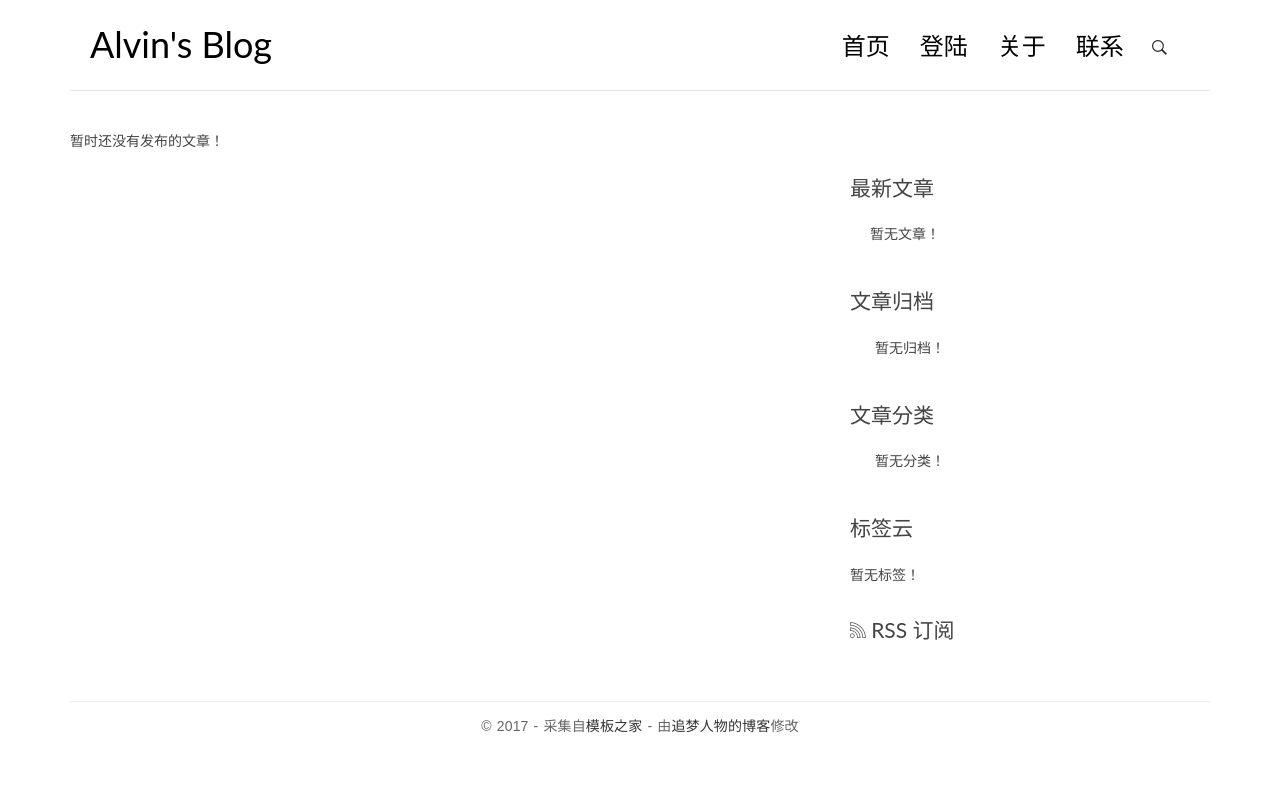
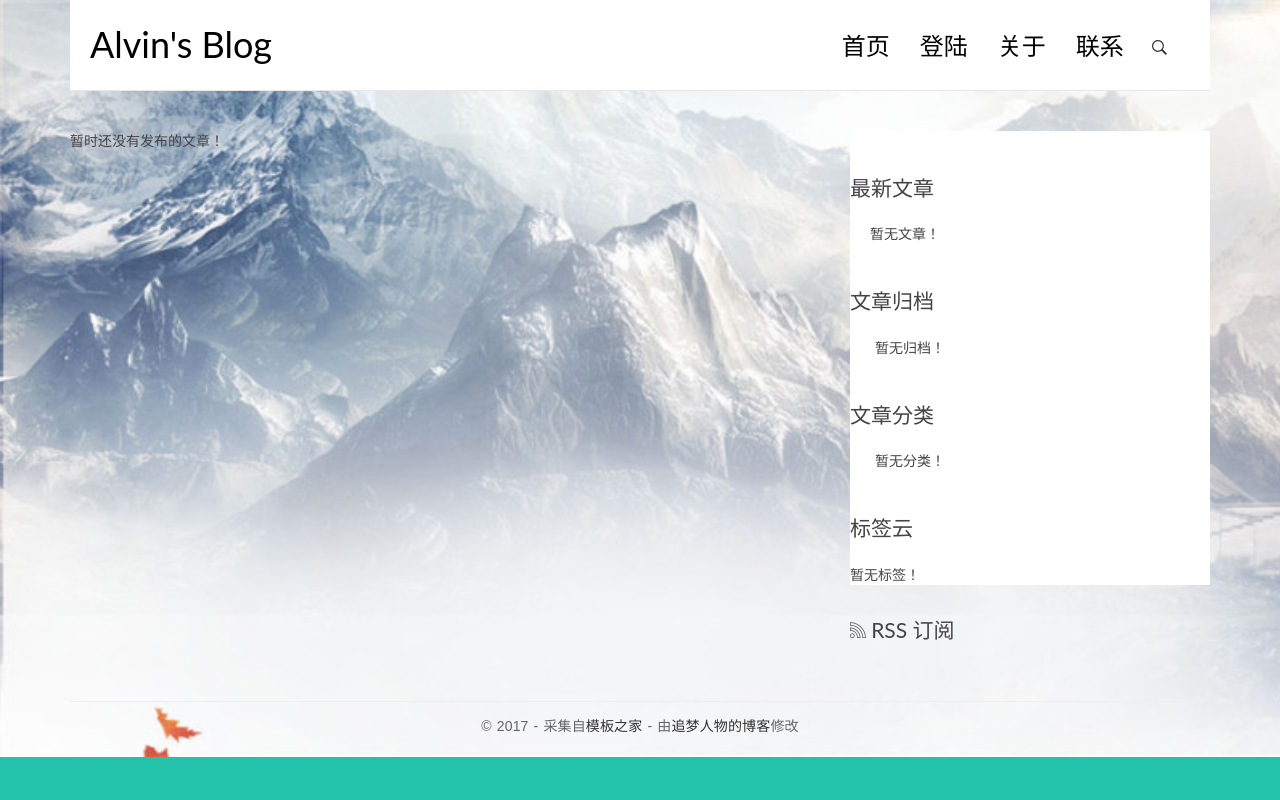
Before and after one commit to 13996168634/django-blog, a Django app: page / in a window 1280 px wide. Run offline with Django 3.2, Linux system fonts and the light colour scheme; data that the repository does not hold is empty; some libraries are stand-ins or nearby versions.

Commit message:
增加页面背景和文章边框。

```diff
--- /dev/null
+++ b/blog/static/blog/css/backgroud.css
@@ -0,0 +1,8 @@
+body {
+	margin: 0;
+	background-image: url('../img/bg.jpg');
+	background-repeat:no-repeat;
+        background-position:0% 0%;
+  	background-size:cover;
+	background-color: #22C3AA;
+}
--- a/templates/base.html
+++ b/templates/base.html
@@ -16,6 +16,7 @@
     <link rel="stylesheet" href="{% static 'blog/css/custom.css' %}">
     <link rel="stylesheet" href="{% static 'blog/css/highlights/github.css' %}">
     <link rel="stylesheet" href="{% static 'blog/css/back-to-top.css' %}">
+    <link rel="stylesheet" href="{% static 'blog/css/backgroud.css' %}">
 
     <!-- js -->
     <script src="{% static 'blog/js/jquery-2.1.3.min.js' %}"></script>
--- a/templates/blog/index.html
+++ b/templates/blog/index.html
@@ -6,7 +6,7 @@
     {% endif %}
 
     {% for post in post_list %}
-    <article class="post post-{{ post.pk }}">
+    <article style="border: #666666 solid 1px; background-color: #999999" class="post post-{{ post.pk }}">
         <header class="entry-header">
             <h1 class="entry-title">
                 <a href="{{ post.get_absolute_url }}">{{ post.title }}</a>
```
Also changed, not shown: blog/static/blog/img/bg.jpg (added).
